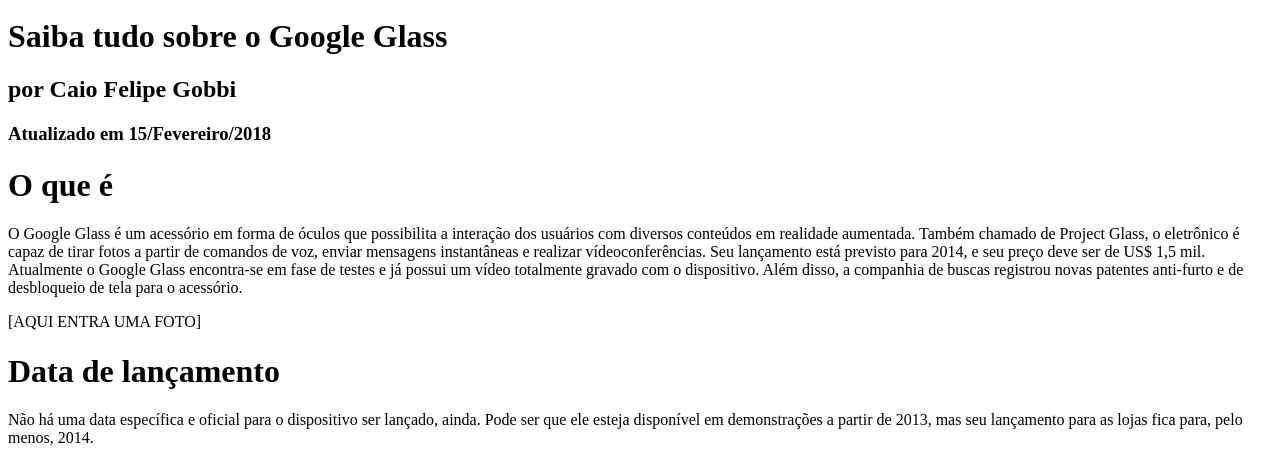
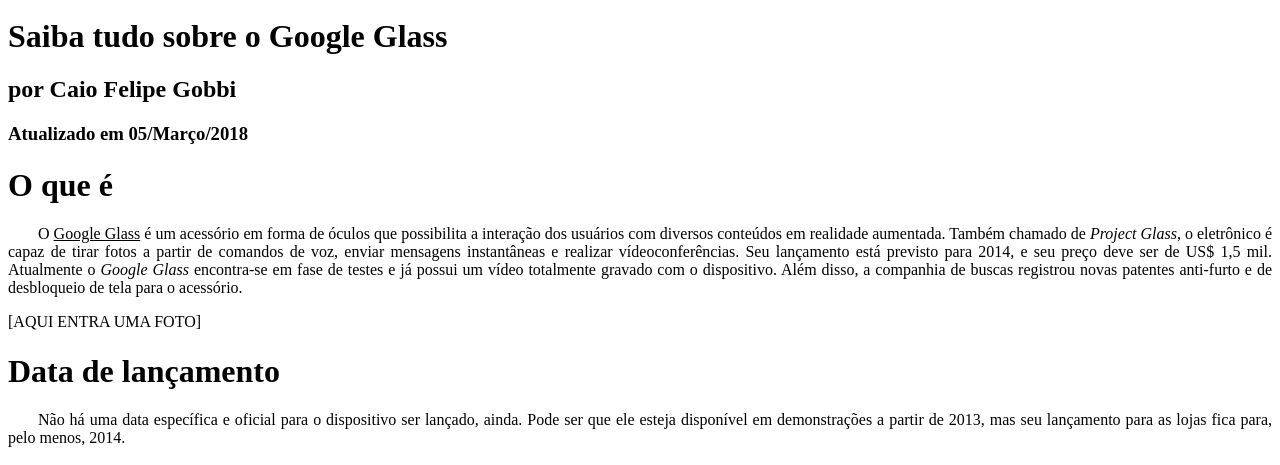
Before and after one commit to caiofelipegobbi/GoogleGlass, a plain HTML site: page index.html in a window 1280 px wide. Shown: the part 296-761 px from the top of the page. Drawn offline with Linux system fonts and the light colour scheme.

Commit message:
Aula 07 completada

```diff
--- a/index.html
+++ b/index.html
@@ -4,6 +4,15 @@
 <head>
 	<meta charset="utf-8"/>
 	<title>Tudo sobre Google Glass</title>
+	<style>
+		p{
+			text-align: justify;
+			text-indent: 30px;
+		}
+	</style>
+
+
+
 </head>
 <body>
 <div id="interface">
@@ -23,16 +32,18 @@ Menu Principal
 - Multimídia
 - Fale conosco
 
+
+
 	</header>
 <hgroup>
 <h3>Tecnologia > Inovações</h3>
 <h1>Saiba tudo sobre o Google Glass</h1>
 <h2>por Caio Felipe Gobbi</h2>
-<h3>Atualizado em 15/Fevereiro/2018</h3>
+<h3>Atualizado em 05/Março/2018</h3>
 </hgroup>
 
-<h1>O que é</h1>
-<p>O Google Glass é um acessório em forma de óculos que possibilita a interação dos usuários com diversos conteúdos em realidade aumentada. Também chamado de Project Glass, o eletrônico é capaz de tirar fotos a partir de comandos de voz, enviar mensagens instantâneas e realizar vídeoconferências. Seu lançamento está previsto para 2014, e seu preço deve ser de US$ 1,5 mil. Atualmente o Google Glass encontra-se em fase de testes e já possui um vídeo totalmente gravado com o dispositivo. Além disso, a companhia de buscas registrou novas patentes anti-furto e de desbloqueio de tela para o acessório.</p>
+<h1><b>O que é</b></h1>
+<p>O <span style="text-decoration: underline;">Google Glass</span> é um acessório em forma de óculos que possibilita a interação dos usuários com diversos conteúdos em realidade aumentada. Também chamado de <i>Project Glass</i>, o eletrônico é capaz de tirar fotos a partir de comandos de voz, enviar mensagens instantâneas e realizar vídeoconferências. Seu lançamento está previsto para 2014, e seu preço deve ser de US$ 1,5 mil. Atualmente o <em>Google Glass</em> encontra-se em fase de testes e já possui um vídeo totalmente gravado com o dispositivo. Além disso, a companhia de buscas registrou novas patentes anti-furto e de desbloqueio de tela para o acessório.</p>
 
 [AQUI ENTRA UMA FOTO]
 
```
